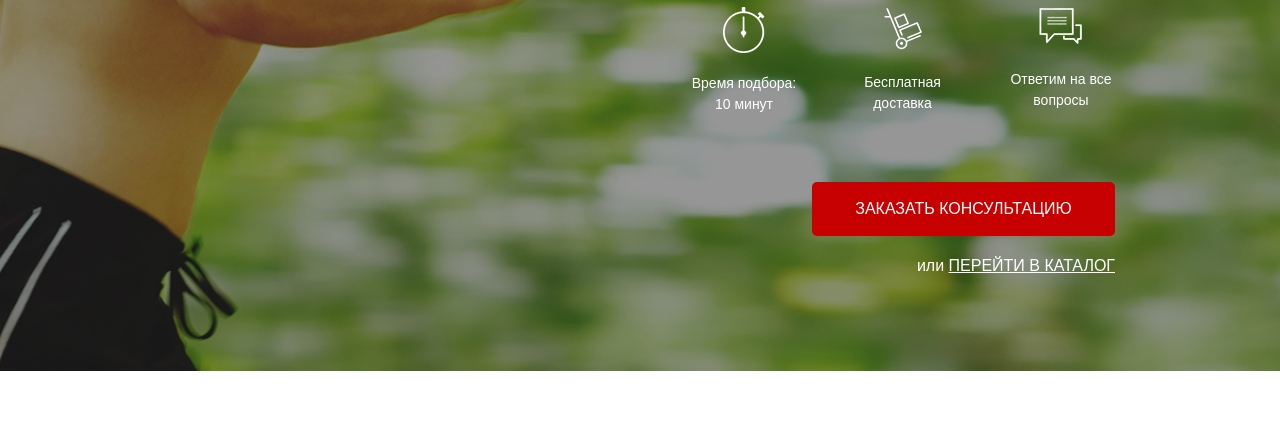
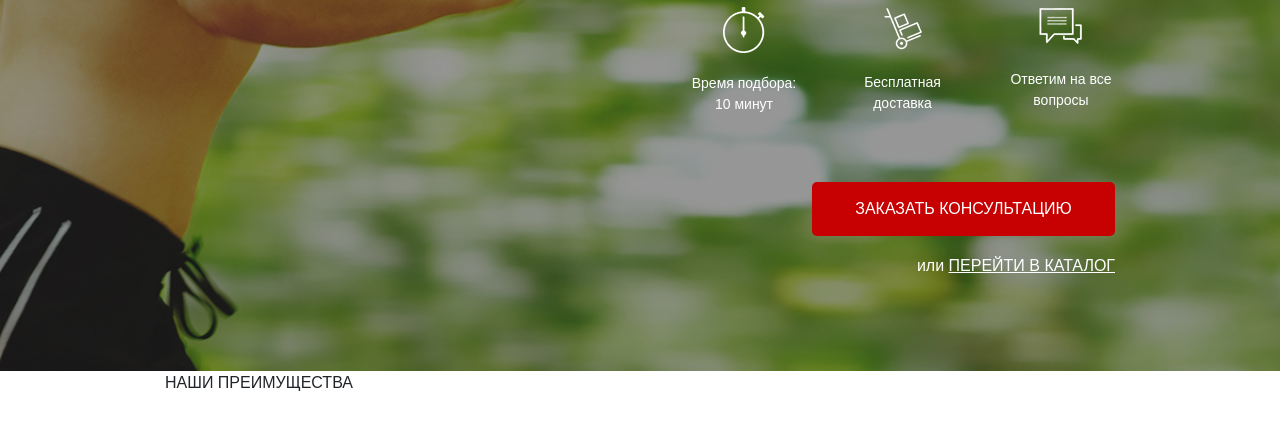
Before and after one commit to VinVlad/puls, a website: page src/index.html in a window 1280 px wide. Shown: the part 320-750 px from the top of the page. Drawn offline with Linux system fonts and the light colour scheme.

Commit message:
Some changes

```diff
--- a/src/index.html
+++ b/src/index.html
@@ -54,5 +54,10 @@
             </div>
         </div>
     </div>
+    <div class="advantages">
+        <div class="container">
+            <div class="advantages__header">НАШИ ПРЕИМУЩЕСТВА</div>
+        </div>
+    </div>
 </body>
 </html>
```
